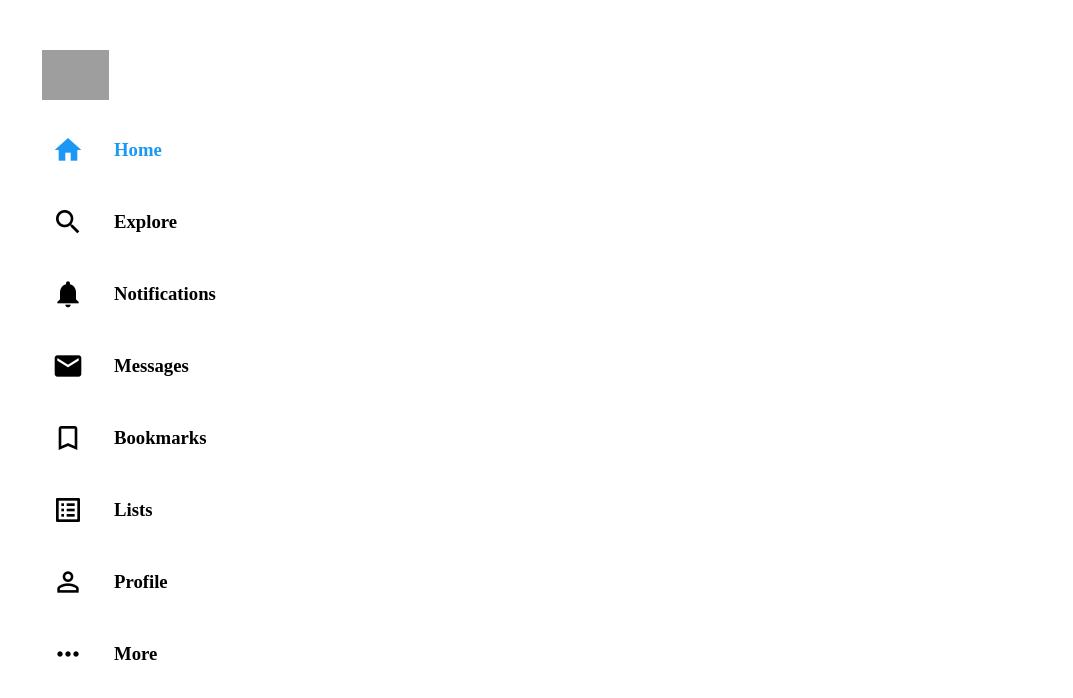
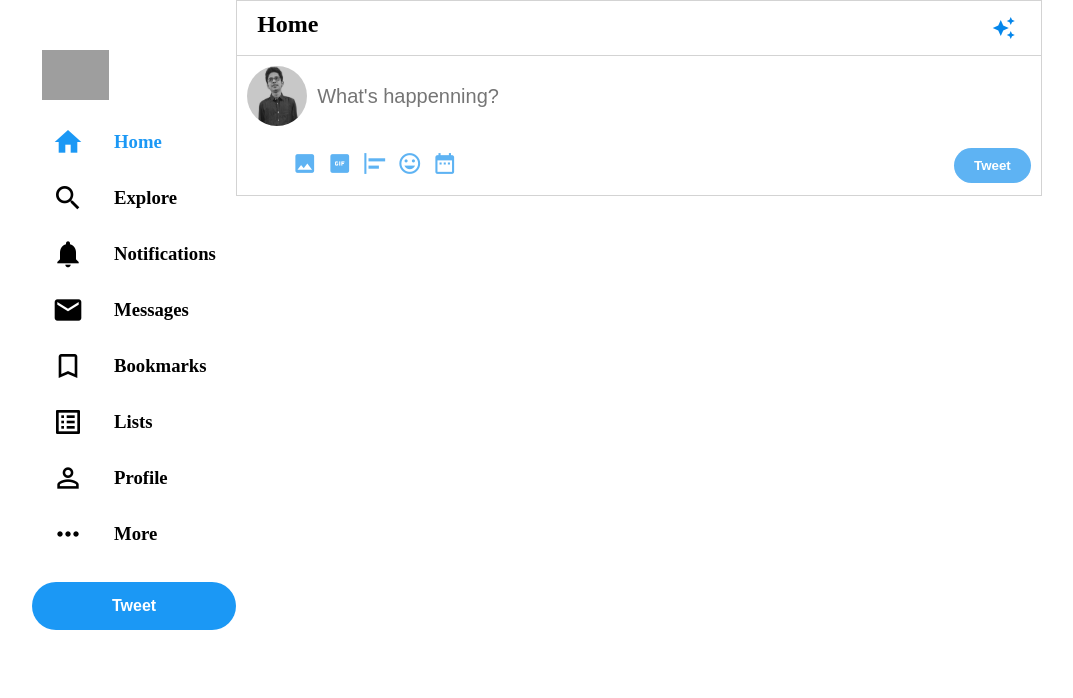
Before and after one commit to AtharvaMahamuni/HTML-CSS-Projects, a plain HTML site: page Twitter Clone/index.html in a window 1280 px wide. Shown: the whole page, without its empty margins (8-1081 px from the left). Drawn offline with Linux system fonts and the light colour scheme; grey boxes are pictures that could not be loaded.

Commit message:
make tweet section

```diff
--- a/Twitter Clone/index.html
+++ b/Twitter Clone/index.html
@@ -53,17 +53,66 @@
           <span class="material-icons"> more_horiz </span>
           <h3>More</h3>
         </div>
+
+        <div class="tweet_button">
+          <button type="submit">Tweet</button>
+        </div>
       </div>
     </div>
     <!-- Left body ends here -->
 
     <!-- Middle body starts here-->
 
-    <div class="middle_body"></div>
+    <div class="middle_body">
+      <!-- Header starts here -->
+      <div class="header">
+        <h2>Home</h2>
+        <span class="material-icons"> auto_awesome </span>
+      </div>
+      <!-- Header ends here -->
+
+      <!-- make Tweet section starts here -->
+      <div class="make_tweet">
+        <div class="whats_happenning">
+          <img src="profile-pic .png" alt="profile_pic" />
+          <input type="text" placeholder="What's happenning?" />
+        </div>
+
+        <!-- make tweet bottom -->
+        <div class="make_tweet_b">
+          <!-- options starts here -->
+          <div class="options">
+            <div class="option">
+              <span class="material-icons"> image </span>
+            </div>
+            <div class="option">
+              <span class="material-icons"> gif_box </span>
+            </div>
+            <div class="option">
+              <span class="material-icons"> align_horizontal_left </span>
+            </div>
+            <div class="option">
+              <span class="material-icons"> tag_faces </span>
+            </div>
+            <div class="option">
+              <span class="material-icons"> date_range </span>
+            </div>
+          </div>
+          <!-- Options ends here -->
+          <button type="submit">Tweet</button>
+        </div>
+        <!-- Make tweet bottom -->
+      </div>
+      <!-- make Tweet section ends here -->
+
+      <!-- Tweet options starts here -->
+      <!-- Tweet options ends here -->
+    </div>
 
     <!-- Middle body ends here-->
 
     <!-- Right body starts here -->
+    <div class="right_body"></div>
     <!-- Right body ends here -->
   </body>
 </html>
--- a/Twitter Clone/style.css
+++ b/Twitter Clone/style.css
@@ -5,27 +5,49 @@
 }
 
 body{
+    display: flex;
     margin: 0;
     padding: 0;
 }
 
+/* ============================= */
+.left_body{
+    /* border: 1px solid blue; */
+    width: fit-content;
+    flex: .2;
+}
+
+.middle_body{
+    /* border: 1px solid red; */
+    display: flex;
+    flex-direction: column;
+    flex: .7;
+}
+
+.right_body{
+    display: flex;
+    flex: .2;
+}
+
+/* =========================================== */
+
+
+/* ====== Left body =========== */
 .left_body img{
     height: 50px;
     margin-top: 50px;
     margin-left: 50px;
 }
 
-.left_body{
-    /* border: 1px solid blue; */
-    width: fit-content;
-}
-
 .left_body .left_options{
     /* border: 1px solid red; */
-    display: felx;
+    display: flex;
     flex-direction: column;
     margin-top: 10px;
     margin-left: 20px;
+    /* align-items: center; */
+    justify-content: flex-start;
+    width: fit-content;
 }
 
 .left_options .option{
@@ -33,12 +55,13 @@ body{
     display: flex;
     align-items: center;
     justify-content: flex-start;
-    padding: 20px 40px;
+    padding: 12px 10px;
     border-radius: 99px;
+    margin-left: 30px;
 }
 
 .left_options .option:hover{
-    background-color: rgb(233, 233, 233);
+    background-color: #e2f2ff;
     color: #1B98F5
 }
 
@@ -53,3 +76,112 @@ body{
 .left_options .material-icons{
     font-size: xx-large;
 }
+
+.tweet_button button{
+    background: #1B98F5;
+    color: white;
+    font-size: medium;
+    font-weight: 600;
+    border: none;
+    padding: 15px 80px;
+    align-self: center;
+    border-radius: 99px;
+    margin-left: 20px;
+    margin-top: 20px;
+}
+
+.tweet_button button:hover{
+    background: #0486eb;
+}
+
+
+/* =====Middle body======= */
+
+.header{
+    display: flex;
+    justify-content: space-between;
+    border: 1px solid lightgray;
+    padding: 10px 0;
+}
+
+.header h2{
+    margin-left: 20px;
+}
+
+.header .material-icons{
+    margin-right: 20px;
+    color: #0486eb;
+    border-radius: 50%;
+    padding: 5px;
+}
+
+.header .material-icons:hover{
+    background-color: #e2f2ff;
+}
+
+.make_tweet{
+    display: flex;
+    flex-direction: column;
+    border: 1px solid lightgray;
+    border-top: none;
+}
+
+.make_tweet .whats_happenning{
+    display: flex;
+    align-items: center;
+    justify-content:flex-start;
+    margin: 10px;
+}
+
+.make_tweet .whats_happenning img{
+    height: 60px;
+    border-radius: 50%;
+}
+
+.make_tweet .whats_happenning input{
+    font-size: 20px;
+    border: none;
+    outline-width: 0;
+    background: transparent;
+    margin-left: 10px;
+}
+
+.make_tweet_b{
+    display: flex;
+    justify-content: space-between;
+    align-items: center;
+}
+
+.make_tweet .options{
+    display: flex;
+    margin-left: 50px;
+}
+
+.make_tweet_b button{
+    margin-right: 10px;
+    padding: 10px 20px;
+    border-radius: 99px;
+    border: none;
+    background:#5eb3f3;
+    color: white;
+    font-weight: 600;
+}
+
+.make_tweet_b button:hover{
+    background:#35a7ff;
+}
+
+.make_tweet .option{
+    color: #5eb3f3;
+    margin: 10px 0;
+    padding: 5px;
+    border-radius: 50%;
+}
+
+.make_tweet .option .material-icons{
+    font-size: 25px;
+}
+
+.make_tweet .option:hover{
+    background: #dff1ff;
+}
```
Also changed, not shown: Twitter Clone/profile-pic .png (added).
